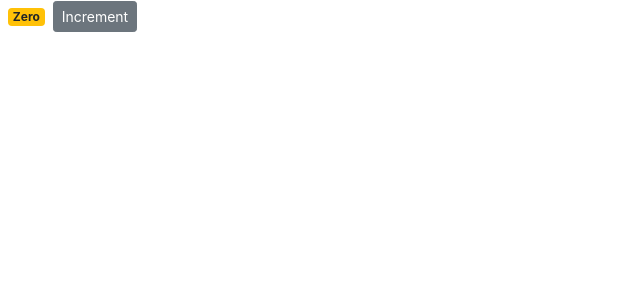
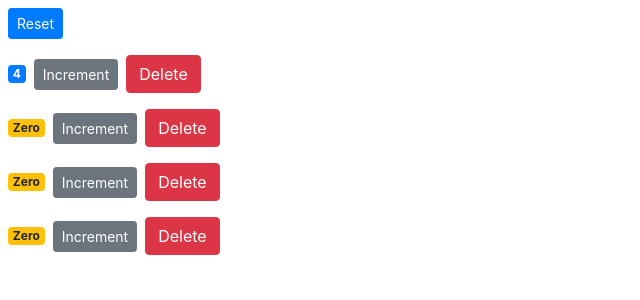
Before and after one commit to tuppers360/counter-app, a React (Create React App) app: page / in a window 1280 px wide. Shown: the top 300 px of the page, without its empty margins (0-640 px from the left). Built offline with nearby package versions, Linux system fonts and the light colour scheme.

Commit message:
9 - Create Counters Component - no Single Source of Truth

```diff
--- a/src/components/counter.jsx
+++ b/src/components/counter.jsx
@@ -1,25 +1,30 @@
 import React, { Component } from "react";
-import { link } from "fs";
 
 class Counter extends Component {
   state = {
-    count: 0
+    value: this.props.counter.value
   };
 
-  handleIncrement = product => {
-    console.log(product);
-    this.setState({ count: this.state.count + 1 });
+  handleIncrement = () => {
+    this.setState({ value: this.state.value + 1 });
   };
 
   render() {
+    console.log("props", this.props);
     return (
       <div>
         <span className={this.getBadgeClasses()}>{this.formatCount()}</span>
         <button
-          onClick={() => this.handleIncrement(product)}
+          onClick={this.handleIncrement}
           className="btn btn-secondary btn-sm"
         >
           Increment
+        </button>
+        <button
+          onClick={() => this.props.onDelete(this.props.counter.id)}
+          className="btn btn-danger sm m-2"
+        >
+          Delete
         </button>
       </div>
     );
@@ -27,12 +32,12 @@
 
   getBadgeClasses() {
     let classes = "badge m-2 badge-";
-    classes += this.state.count === 0 ? "warning" : "primary";
+    classes += this.state.value === 0 ? "warning" : "primary";
     return classes;
   }
 
   formatCount() {
-    const { count } = this.state;
+    const { value: count } = this.state;
     return count === 0 ? "Zero" : count;
   }
 }
--- /dev/null
+++ b/src/components/counters.jsx
@@ -0,0 +1,49 @@
+import React, { Component } from "react";
+import Counter from "./counter";
+
+class Counters extends Component {
+  state = {
+    counters: [
+      { id: 1, value: 4 },
+      { id: 2, value: 0 },
+      { id: 3, value: 0 },
+      { id: 4, value: 0 }
+    ]
+  };
+
+  handleDelete = counterId => {
+    console.log("Event Handler Called", counterId);
+    const counters = this.state.counters.filter(c => c.id !== counterId);
+    this.setState({ counters });
+  };
+
+  handleReset = () => {
+    const counters = this.state.counters.map(c => {
+      c.value = 0;
+      return c;
+    });
+    this.setState({ counters });
+  };
+
+  render() {
+    return (
+      <div>
+        <button
+          onClick={this.handleReset}
+          className="btn btn-primary btn-sm m-2"
+        >
+          Reset
+        </button>
+        {this.state.counters.map(counter => (
+          <Counter
+            key={counter.id}
+            onDelete={this.handleDelete}
+            counter={counter}
+          />
+        ))}
+      </div>
+    );
+  }
+}
+
+export default Counters;
```
Also changed, not shown: src/index.js (+8 -8 lines).
